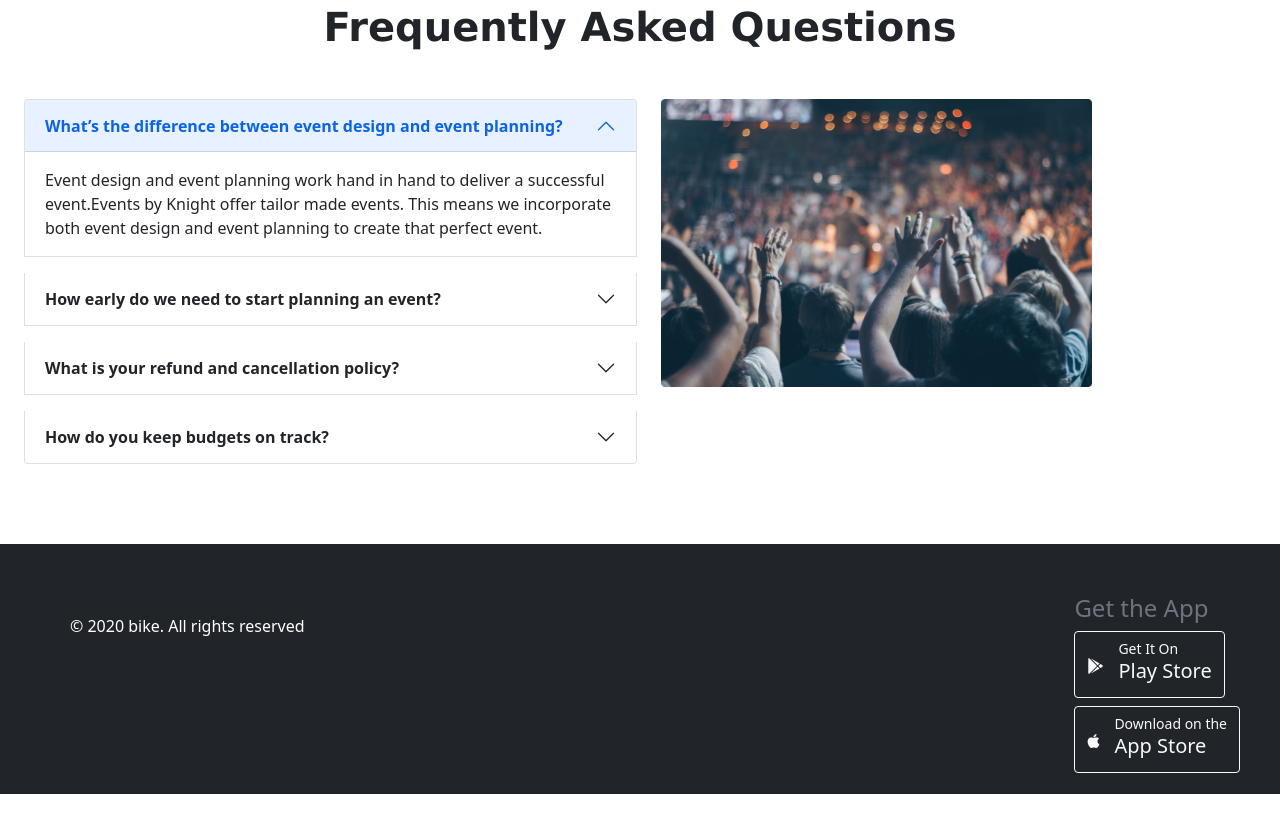
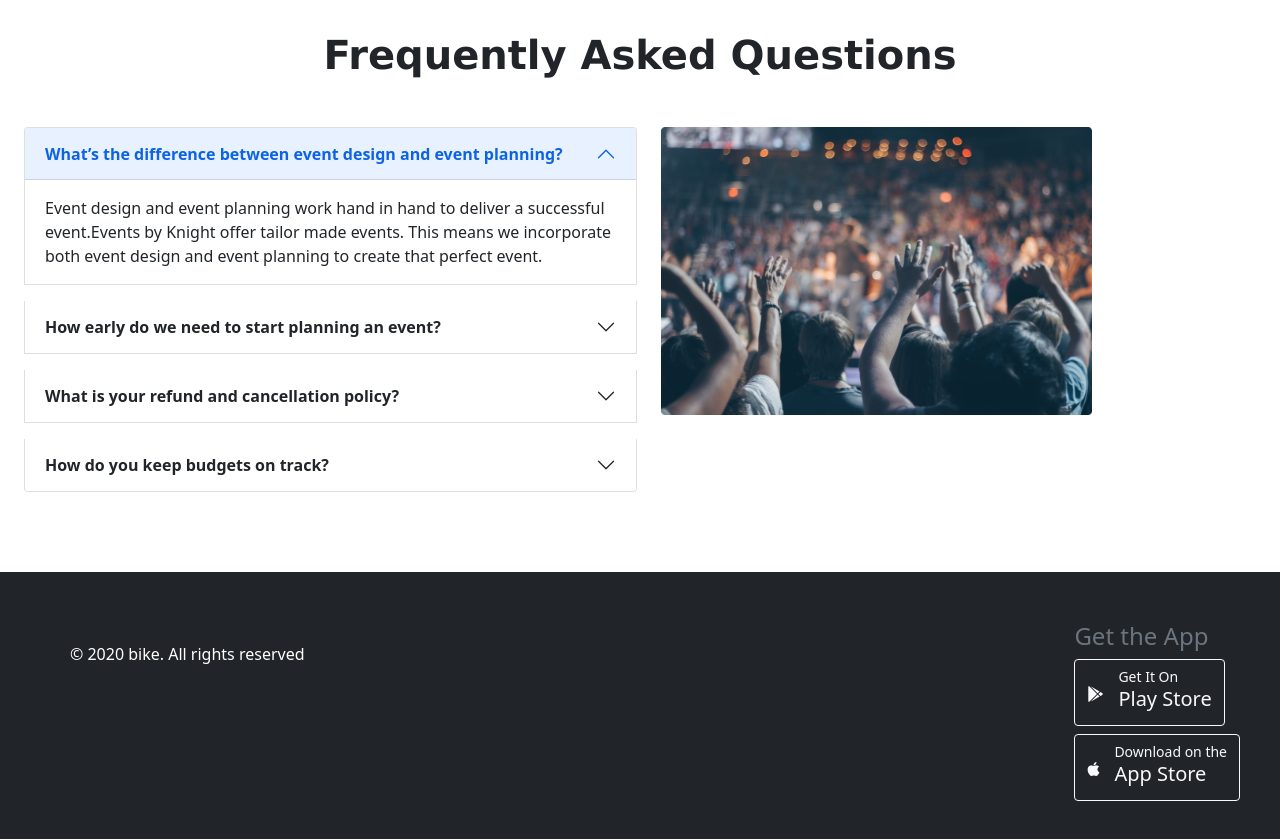
Before and after one commit to ezazsabit/Laila_Convention_Centre, a plain HTML site: page index.html in a window 1280 px wide. Shown: the part 2283-3122 px from the top of the page. Before the commit the page ends 3077 px from the top, so only its background shows below. Drawn offline with nearby package versions, Linux system fonts and the light colour scheme.

Commit message:
foot update

```diff
--- a/index.html
+++ b/index.html
@@ -124,7 +124,7 @@
         <!-- extra card-- -->
 
 
-        <div class="container mt-5 pt-5 " style="height: 384px;">
+        <div class="container mt-5 pt-5 ">
             <div class="row">
                 <div class="col-12 col-md-6 col-lg-6">
                     <img class="img-fluid" src="images/wedding.png" alt="">
@@ -371,8 +371,8 @@
     </main>
 
     <!-- footer--- -->
-    <footer class="mt-5 w-100" >
-        <div class="bg-dark text-white d-flex justify-content-between " style="height: 250px;" >
+    <footer class="mt-5 w-100 bg-dark pb-5" >
+        <div class=" text-white d-flex justify-content-between " >
             <div style="margin: 70px"><p>&copy 2020 bike. All rights reserved</p></div>
 
 
```
